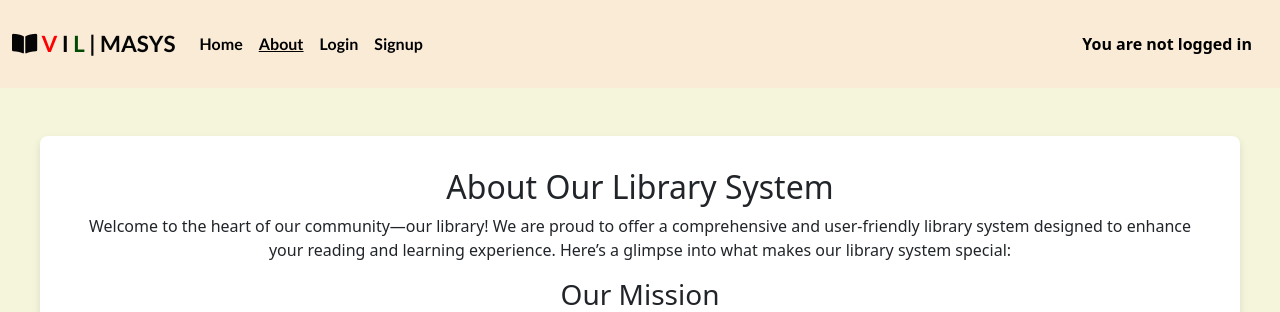
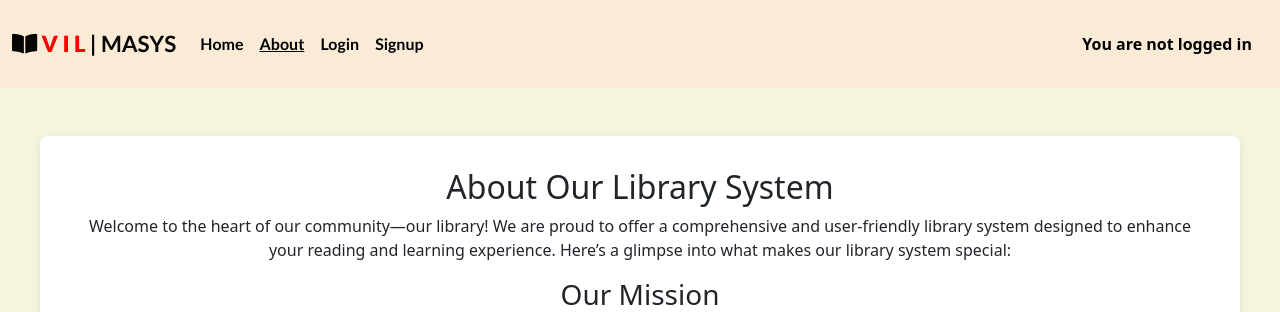
Before and after one commit to Volneirj/project_iv_ci, a Django app: page /about/ in a window 1280 px wide. Shown: the top 312 px of the page. Run offline with Django 4.2, Linux system fonts and the light colour scheme.

Commit message:
Change color and logo font weight

```diff
--- a/library_project/settings.py
+++ b/library_project/settings.py
@@ -32,7 +32,7 @@ LOGOUT_REDIRECT_URL = '/'
 SECRET_KEY = 'SECRET_KEY_S'
 
 # SECURITY WARNING: don't run with debug turned on in production!
-DEBUG = True
+DEBUG = False
 
 ALLOWED_HOSTS = [
     '127.0.0.1',
--- a/static/css/style.css
+++ b/static/css/style.css
@@ -7,6 +7,7 @@
 
 .red-o {
     color: #ff0000;
+    font-weight: 900;
 }
 
 .green-o {
--- a/templates/base.html
+++ b/templates/base.html
@@ -20,7 +20,7 @@
     <!-- Google Fonts CSS -->
     <link rel="preconnect" href="https://fonts.gstatic.com">
     <link href="https://fonts.googleapis.com/css2?family=Roboto:wght@300&display=swap" rel="stylesheet">
-    <link href="https://fonts.googleapis.com/css2?family=Lato:wght@300;700&display=swap" rel="stylesheet">
+    <link href="https://fonts.googleapis.com/css2?family=Lato:ital,wght@0,100;0,300;0,400;0,700;0,900;1,100;1,300;1,400;1,700;1,900&display=swap" rel="stylesheet">
 
     <!-- Font Awesome CSS -->
     <link rel="stylesheet" href="https://cdnjs.cloudflare.com/ajax/libs/font-awesome/5.15.3/css/all.min.css">
@@ -42,8 +42,8 @@
             <a class="navbar-brand brand navbar-light" href="{% url 'home' %}">
                 <i class="fas fa-book-open"></i>
                 <span class="red-o">V</span>
-                <span class="nav-end">I</span>
-                <span class="green-o">L</span>
+                <span class="red-o">I</span>
+                <span class="red-o">L</span>
                 <span class="nav-end">|</span>
                 <span class="nav-end">MASYS</span>
             </a>
```
Also changed, not shown: 1 other file.
